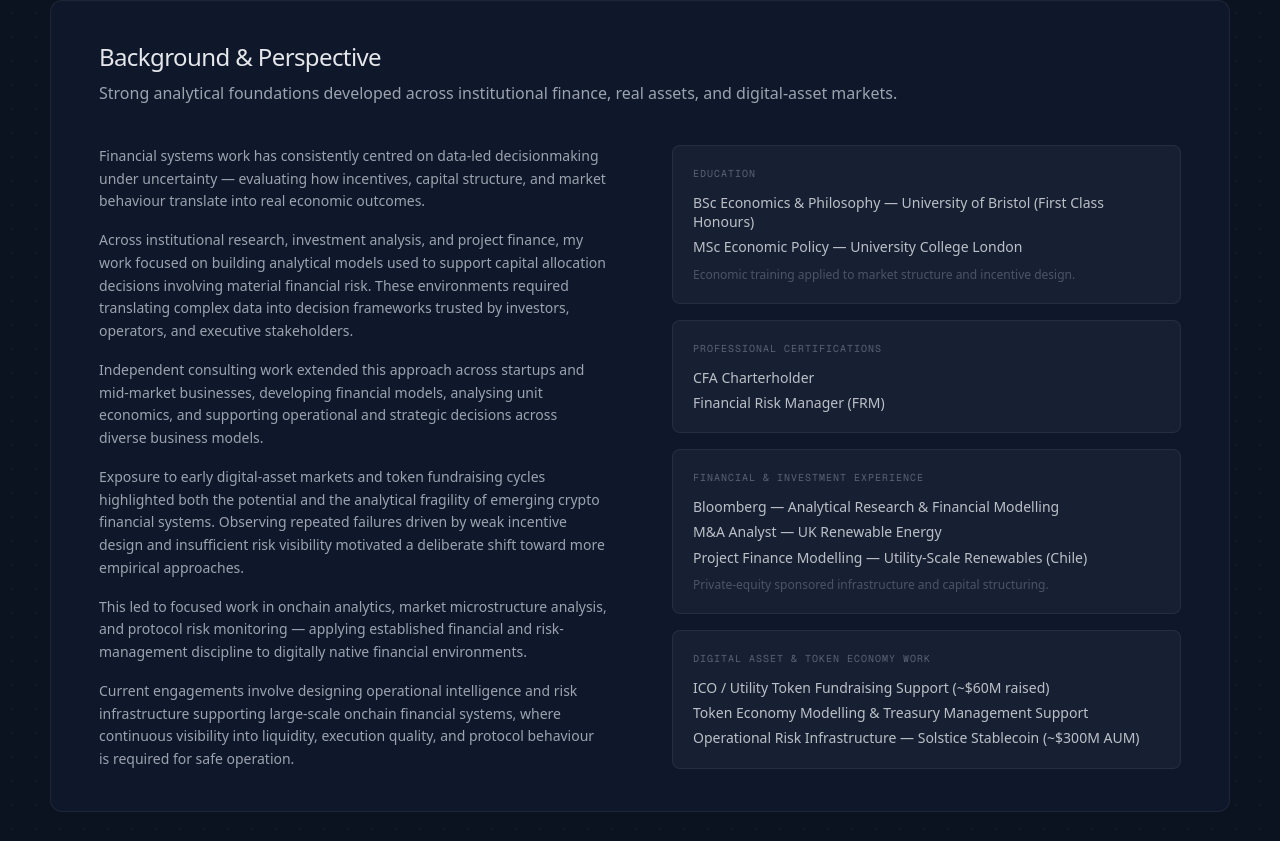
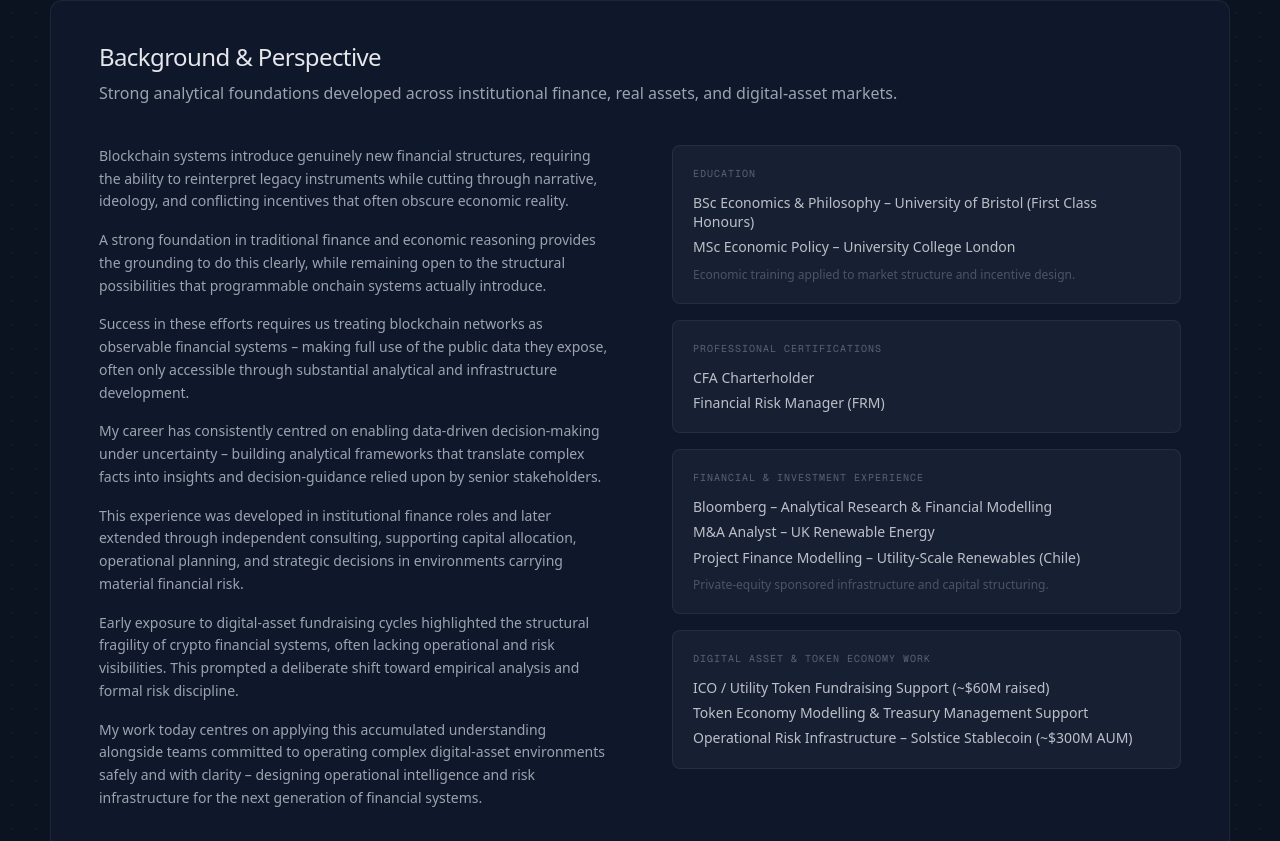
Before and after one commit to 0xNomadAnalyst/myweb, a Next.js app in the folder opus/: page / in a window 1280 px wide. Shown: the part 3143-3984 px from the top of the page. Built offline with nearby package versions, Linux system fonts and the light colour scheme.

Commit message:
bio copy worked through better

```diff
--- a/opus/components/sections/background.tsx
+++ b/opus/components/sections/background.tsx
@@ -5,8 +5,8 @@ const credentialGroups = [
   {
     title: "Education",
     items: [
-      "BSc Economics & Philosophy — University of Bristol (First Class Honours)",
-      "MSc Economic Policy — University College London",
+      "BSc Economics & Philosophy – University of Bristol (First Class Honours)",
+      "MSc Economic Policy – University College London",
     ],
     caption: "Economic training applied to market structure and incentive design.",
   },
@@ -20,9 +20,9 @@ const credentialGroups = [
   {
     title: "Financial & Investment Experience",
     items: [
-      "Bloomberg — Analytical Research & Financial Modelling",
-      "M&A Analyst — UK Renewable Energy",
-      "Project Finance Modelling — Utility-Scale Renewables (Chile)",
+      "Bloomberg – Analytical Research & Financial Modelling",
+      "M&A Analyst – UK Renewable Energy",
+      "Project Finance Modelling – Utility-Scale Renewables (Chile)",
     ],
     caption: "Private-equity sponsored infrastructure and capital structuring.",
   },
@@ -31,7 +31,7 @@ const credentialGroups = [
     items: [
       "ICO / Utility Token Fundraising Support (~$60M raised)",
       "Token Economy Modelling & Treasury Management Support",
-      "Operational Risk Infrastructure — Solstice Stablecoin (~$300M AUM)",
+      "Operational Risk Infrastructure – Solstice Stablecoin (~$300M AUM)",
     ],
   },
 ];
@@ -52,44 +52,25 @@ export function Background() {
         <FadeIn delay={0.09}>
           <div className="space-y-4 text-sm leading-relaxed text-muted-foreground">
             <p>
-              Financial systems work has consistently centred on data-led
-              decisionmaking under uncertainty — evaluating how incentives,
-              capital structure, and market behaviour translate into real
-              economic outcomes.
+              Blockchain systems introduce genuinely new financial structures, requiring the ability to reinterpret legacy instruments while cutting through narrative, ideology, and conflicting incentives that often obscure economic reality.
             </p>
             <p>
-              Across institutional research, investment analysis, and project
-              finance, my work focused on building analytical models used to
-              support capital allocation decisions involving material financial
-              risk. These environments required translating complex data into
-              decision frameworks trusted by investors, operators, and
-              executive stakeholders.
+              A strong foundation in traditional finance and economic reasoning provides the grounding to do this clearly, while remaining open to the structural possibilities that programmable onchain systems actually introduce.
             </p>
             <p>
-              Independent consulting work extended this approach across
-              startups and mid-market businesses, developing financial models,
-              analysing unit economics, and supporting operational and
-              strategic decisions across diverse business models.
+              Success in these efforts requires us treating blockchain networks as observable financial systems – making full use of the public data they expose, often only accessible through substantial analytical and infrastructure development.
             </p>
             <p>
-              Exposure to early digital-asset markets and token fundraising
-              cycles highlighted both the potential and the analytical
-              fragility of emerging crypto financial systems. Observing
-              repeated failures driven by weak incentive design and
-              insufficient risk visibility motivated a deliberate shift toward
-              more empirical approaches.
+              My career has consistently centred on enabling data-driven decision-making under uncertainty – building analytical frameworks that translate complex facts into insights and decision-guidance relied upon by senior stakeholders.
             </p>
             <p>
-              This led to focused work in onchain analytics, market
-              microstructure analysis, and protocol risk monitoring — applying
-              established financial and risk-management discipline to digitally
-              native financial environments.
+              This experience was developed in institutional finance roles and later extended through independent consulting, supporting capital allocation, operational planning, and strategic decisions in environments carrying material financial risk.
             </p>
             <p>
-              Current engagements involve designing operational intelligence
-              and risk infrastructure supporting large-scale onchain financial
-              systems, where continuous visibility into liquidity, execution
-              quality, and protocol behaviour is required for safe operation.
+              Early exposure to digital-asset fundraising cycles highlighted the structural fragility of crypto financial systems, often lacking operational and risk visibilities. This prompted a deliberate shift toward empirical analysis and formal risk discipline.
+            </p>
+            <p>
+              My work today centres on applying this accumulated understanding alongside teams committed to operating complex digital-asset environments safely and with clarity – designing operational intelligence and risk infrastructure for the next generation of financial systems.
             </p>
           </div>
         </FadeIn>
```
